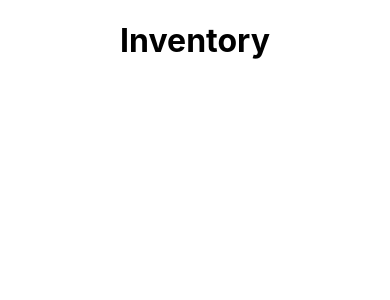
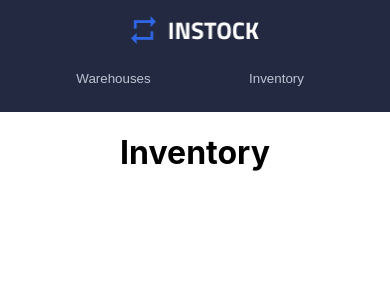
Before and after one commit to TonySMK/InStock_Group2-Client, a React (Create React App) app: page / in a window 390 px wide. Shown: the top 300 px of the page. Built offline with nearby package versions, Linux system fonts and the light colour scheme.

Commit message:
Front-End: Header Component (Responsive)

```diff
--- a/src/App.js
+++ b/src/App.js
@@ -9,11 +9,13 @@ import Warehouses from "./Pages/Warehouses/Warehouses";
 import WarehousesAddItem from "./Pages/WarehousesAddItem/WarehousesAddItem";
 import WarehousesDetails from "./Pages/WarehousesDetails/WarehousesDetails";
 import WarehousesEditItem from "./Pages/WarehousesEditItem/WarehousesEditItem";
+import Header from "../src/Components/Header/Header"
 
 
 function App() {
   return (
     <div className="App">
+      <Header></Header>
       <BrowserRouter>
         <Routes>
           <Route path="/" element={<Inventory />}></Route>
--- /dev/null
+++ b/src/Components/Header/Header.js
@@ -0,0 +1,20 @@
+import './Header.scss'
+import InStockLogo from '../../Assets/Logo/InStock-Logo_2x.png'
+
+function Header () {
+    return (
+<>
+        <section className = 'header'>
+            <div className = 'header__container'>
+                <img className = 'header__logo' src = {InStockLogo}></img>
+                <div className='header__button-container'>
+                    <button className = 'header__nav-warehouses'>Warehouses</button>
+                    <button className = 'header__nav-inventory'>Inventory</button>
+                </div>
+            </div>
+        </section>
+</>
+    )
+}
+
+export default Header
--- /dev/null
+++ b/src/Components/Header/Header.scss
@@ -0,0 +1,84 @@
+@import '../../Styles/Partials/fonts';
+@import '../../Styles/Partials/mixins';
+@import '../../Styles/Partials/variables';
+
+.header {
+    background-color: $B-graphite;
+    padding: 1rem 0 1rem 0;
+    @include tablet {
+        padding: 1.5rem 0 1.5rem 0;
+    }
+
+    &__logo {
+        width: 128.60px;
+        height: 28px;
+        padding-bottom: 1rem;
+        @include tablet {
+            padding-bottom: 0rem;
+        }
+    }
+
+
+    &__container {
+        display: flex;
+        flex-direction: column;
+        align-items: center;
+        @include tablet {
+            flex-direction: row;
+            justify-content: space-between;
+            align-items: center;
+            margin: 0 2rem 0 2rem;
+        }
+        @include desktop {
+            width: 63.75rem;
+            margin: auto;
+        }
+    }
+
+    &__button-container {
+        width: calc(100% - 4rem);
+        @include tablet {
+            width: auto;
+        }
+    }
+
+    &__nav-warehouses {
+        border-radius: 20px;
+        background-color: $B-graphite;
+        color: $S-cloud;
+        height: 2.25rem;
+        border: none;
+        width: calc(50% - 2rem);
+        margin: 0 1rem 0 1rem;
+        &:hover {
+            background-color: $P-text;
+            color: $P-white;
+    }
+    @include tablet {
+        height: 2.375rem;
+        width: auto;
+        padding: 0 2rem 0 2rem;
+    }
+    }
+
+    &__nav-inventory {
+        border-radius: 20px;
+        background-color: $B-graphite;
+        color: $S-cloud;
+        height: 2.25rem;
+        border: none;
+        width: calc(50% - 2rem);
+        margin: 0 1rem 0 1rem;
+
+        &:hover {
+            background-color: $P-text;
+            color: $P-white;
+        }
+        @include tablet {
+            height: 2.375rem;
+            width: auto;
+            padding: 0 2rem 0 2rem;
+        }
+    }
+
+}
```
